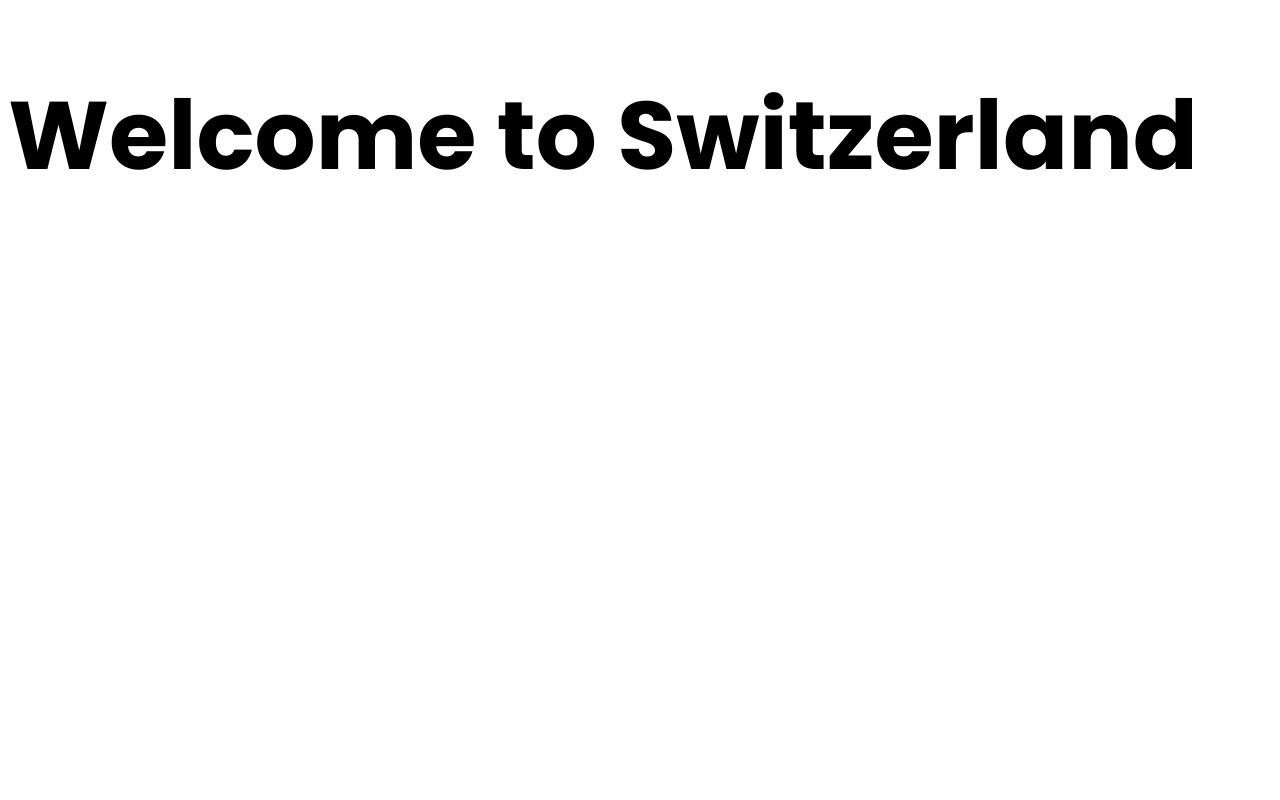
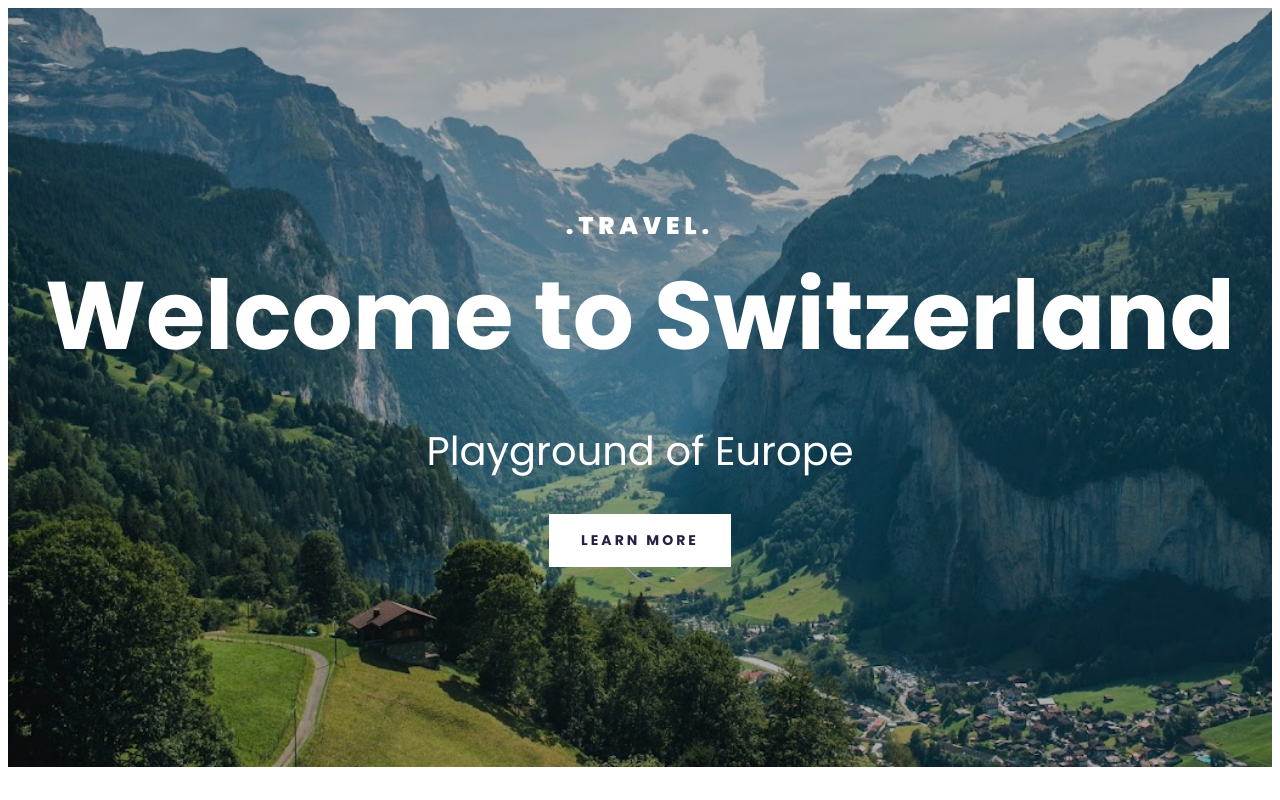
Before and after one commit to gabbybeall/switzerland-travel-project, a plain HTML site: page index.html in a window 1280 px wide. Drawn offline with Linux system fonts and the light colour scheme.

Commit message:
Added header to landing page

```diff
--- a/index.html
+++ b/index.html
@@ -13,6 +13,13 @@
     <title>Welcome to Switzerland</title>
   </head>
   <body>
-    <h1>Welcome to Switzerland</h1>
+    <div class="container">
+      <header>
+        <h3>.TRAVEL.</h3>
+        <h1>Welcome to Switzerland</h1>
+        <h2>Playground of Europe</h2>
+        <a href="#more">Learn more</a>
+      </header>
+    </div>
   </body>
 </html>
--- a/src/styles.css
+++ b/src/styles.css
@@ -1,7 +1,69 @@
-h1 {
+body {
   font-family: "Poppins", sans-serif;
+}
+
+.container {
+  max-width: 1400px;
+  margin: 0 auto;
+}
+
+header {
+  background-image: linear-gradient(rgba(0, 0, 0, 0.3), rgba(0, 0, 0, 0.3)),
+    url("../images/header-image.jpg");
+  background-repeat: no-repeat;
+  background-size: cover;
+  color: white;
+  text-align: center;
+  padding: 200px 0;
+}
+
+header h1 {
   font-weight: 700;
-  font-style: Bold;
   font-size: 96px;
-  line-height: 144px;
+  line-height: 1.5;
+  margin: 0;
 }
+
+header h2 {
+  font-weight: 400;
+  font-size: 40px;
+  line-height: 1.5;
+  margin: 0, 0, 30px, 0;
+}
+
+header h3 {
+  font-weight: 900;
+  font-size: 24px;
+  line-height: 1.5;
+  letter-spacing: 5px;
+  margin: 0;
+}
+
+header a {
+  font-weight: 700;
+  font-size: 14px;
+  line-height: 1.5;
+  text-align: center;
+  color: #272044;
+  letter-spacing: 3px;
+  text-decoration: none;
+  text-transform: uppercase;
+  background: white;
+  padding: 16px 32px;
+  display: inline-block;
+}
+
+@media (max-width: 800px) {
+  header {
+    padding: 60px 0;
+  }
+  header h1 {
+    font-size: 48px;
+  }
+  header h2 {
+    font-size: 20px;
+  }
+  header h3 {
+    font-size: 12px;
+  }
+}
```
Also changed, not shown: images/header-image.jpg (added).
